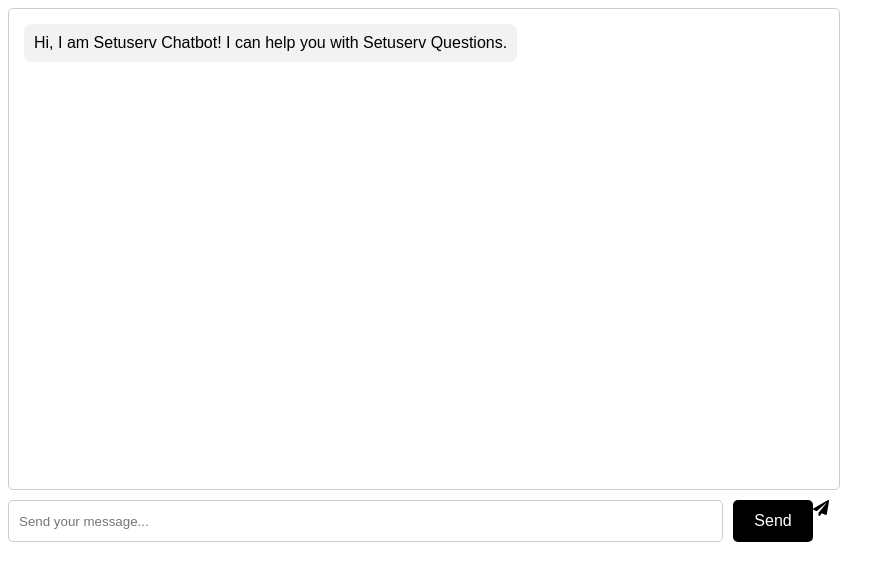
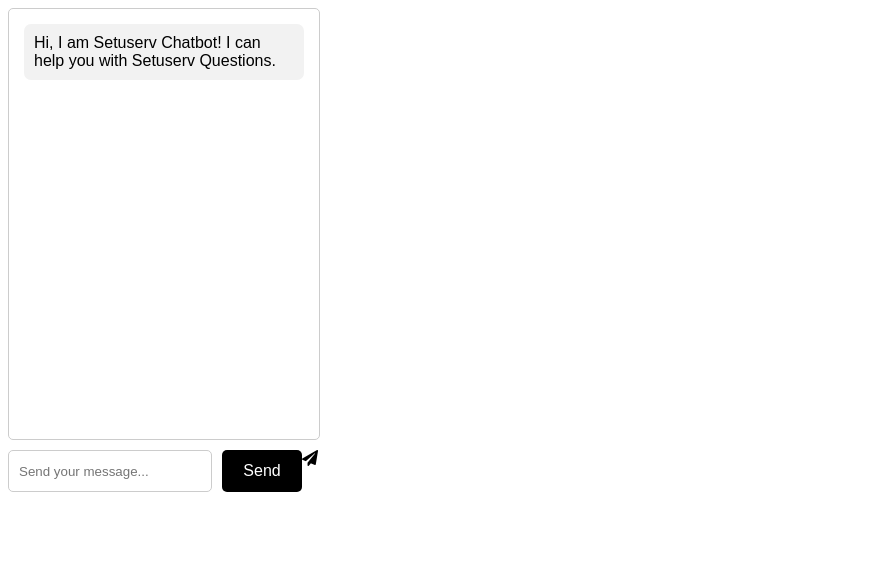
Before and after one commit to kavyaReddy1729/setu_bot, a plain HTML site: page index.html in a window 1280 px wide. Shown: the whole page, without its empty margins (0-895 px from the left). Drawn offline with nearby package versions, Linux system fonts and the light colour scheme.

Commit message:
Update index.html

```diff
--- a/index.html
+++ b/index.html
@@ -13,9 +13,9 @@
             border: 1px solid #ccc;
             border-radius: 5px;
             padding: 15px;
-            width: 800px;
+            width: 280px;
             overflow-y: scroll;
-            height: 450px;
+            height: 400px;
         }
 
         /* Style the sender messages */
@@ -42,6 +42,8 @@
             width: fit-content;
             text-align: left;
             white-space: pre-wrap;
+            max-width: 270px;
+            margin-left: auto;
 
 
         }
@@ -50,7 +52,7 @@
         .message-input {
             display: flex;
             margin-top: 10px;
-            width: 821px;
+            width: 310px;
         }
 
         /* Style the message input field */
@@ -93,7 +95,7 @@
 
         .loading {
             display: flex;
-            margin-top: 400px;
+            margin-top: 330px;
             margin-bottom: 5px;
             position: absolute;
             justify-content: flex-start;
@@ -211,7 +213,7 @@
             };
             const loading = document.querySelector('.loading');
             loading.classList.remove('hidden');
-            let url = "https://ca7d-103-217-239-66.ngrok-free.app/wix_langchain_method/";
+            let url = "https://3d5f-35-85-233-34.ngrok-free.app/wix_langchain_method/";
             //fetch(url,{method: 'POST'})
             fetch(url, {
                     method: 'POST',
@@ -230,7 +232,7 @@
                     let sentence = data['message'];
                     sentence = sentence.replace(/^\n+/, "");
                     //if sentence.startswith('\n'):  # Check if sentence starts with "\n"
-                        //sentence = sentence[1:]
+                    //sentence = sentence[1:]
                     console.log("sentence", sentence);
                     //sentence = sentence.replaceAll("\n", "<br>");
                     const words = sentence.split(" ");
```
